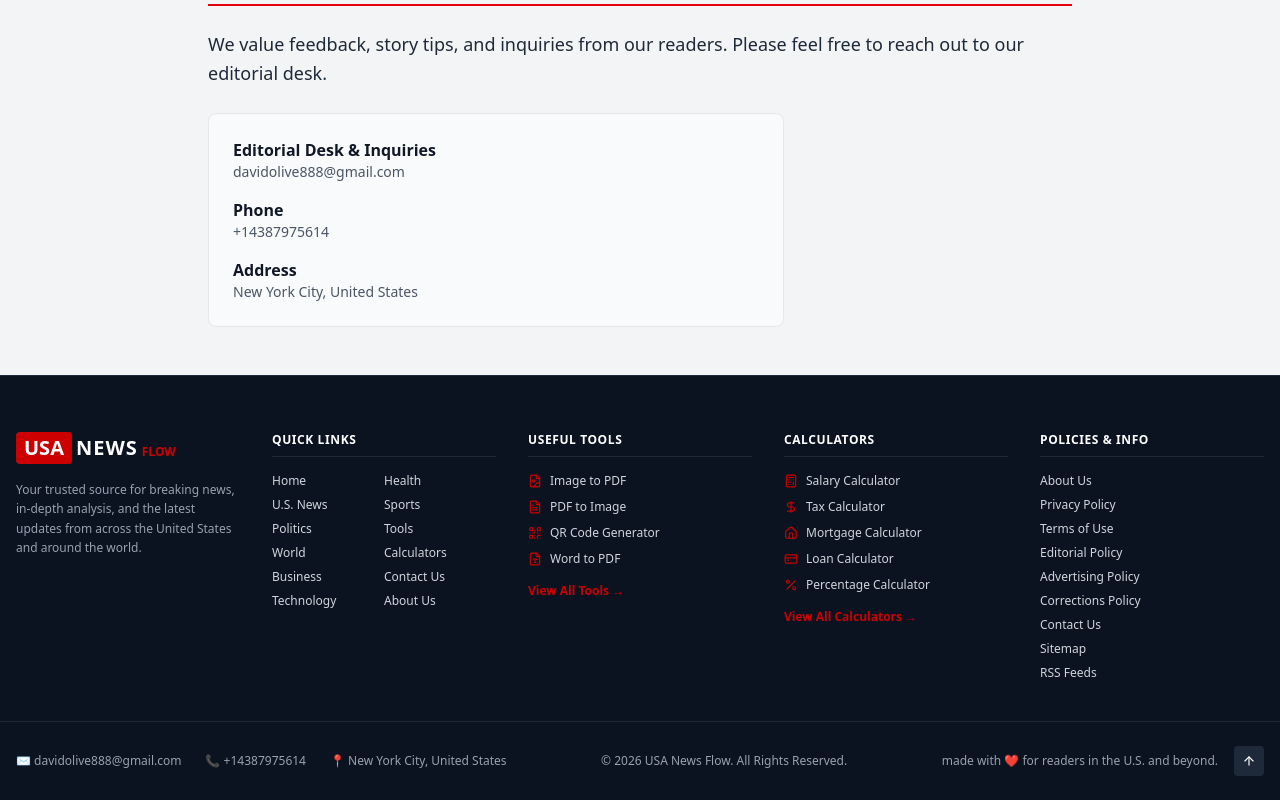
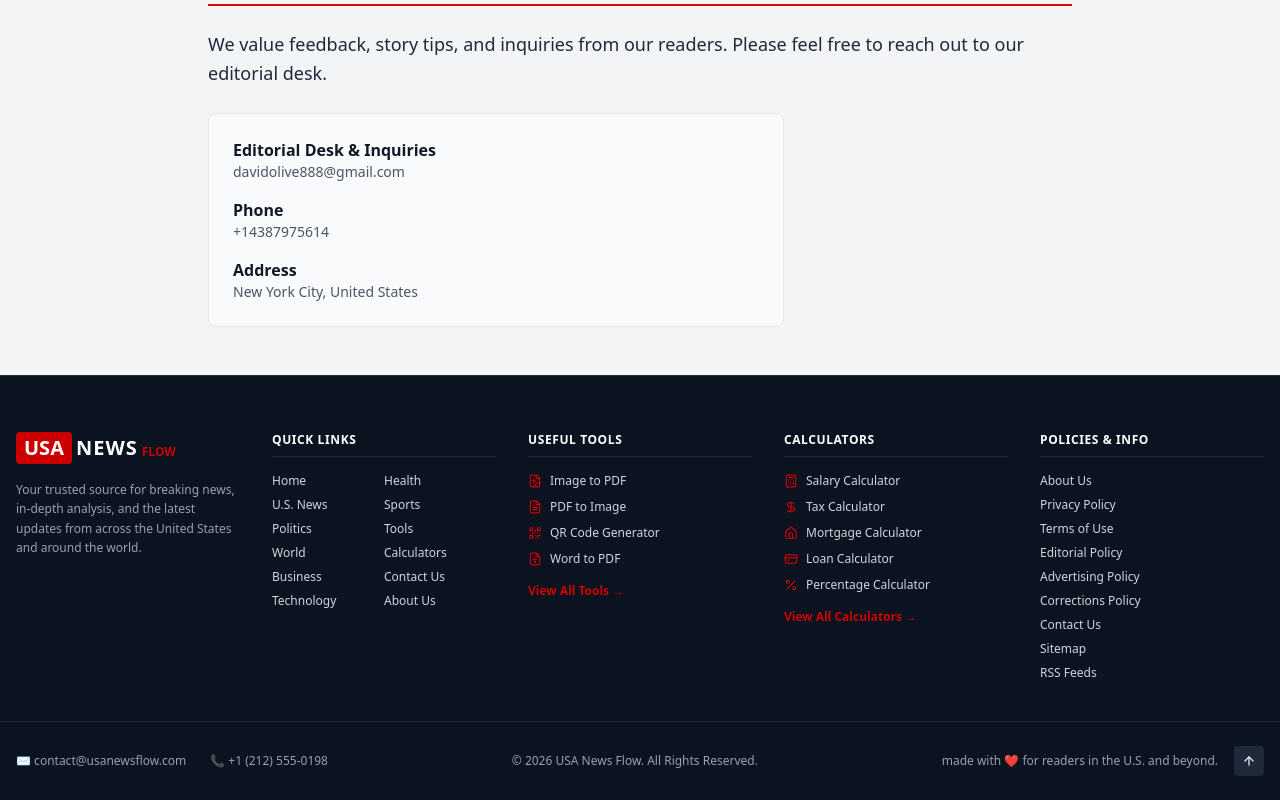
Before and after one commit to mrartsgamer4-spec/usa-news-flow, a Next.js app: page /contact in a window 1280 px wide. Shown: the part 257-1057 px from the top of the page. Built offline with nearby package versions, Linux system fonts and the light colour scheme.

Commit message:
Update Footer.tsx

```diff
--- a/src/components/layout/Footer.tsx
+++ b/src/components/layout/Footer.tsx
@@ -59,7 +59,7 @@ export default function Footer() {
                     </ul>
                 </div>
 
-                {/* Useful Tools */}
+                {/* Useful Tools (Synced with Navbar Dropdown) */}
                 <div>
                     <h3 className="text-white font-bold text-xs uppercase tracking-wider mb-4 border-b border-gray-800 pb-2">Useful Tools</h3>
                     <ul className="space-y-2.5 text-xs">
@@ -89,7 +89,7 @@ export default function Footer() {
                     </Link>
                 </div>
 
-                {/* Calculators */}
+                {/* Calculators (Synced with Navbar Dropdown) */}
                 <div>
                     <h3 className="text-white font-bold text-xs uppercase tracking-wider mb-4 border-b border-gray-800 pb-2">Calculators</h3>
                     <ul className="space-y-2.5 text-xs">
@@ -144,16 +144,13 @@ export default function Footer() {
 
             {/* Bottom Bar */}
             <div className="max-w-7xl mx-auto px-4 pt-6 flex flex-col sm:flex-row items-center justify-between text-xs text-gray-400 gap-4">
-                <div className="flex flex-wrap items-center gap-4 sm:gap-6">
-                    <a href="mailto:davidolive888@gmail.com" className="hover:text-white transition">
-                        ✉ davidolive888@gmail.com
+                <div className="flex items-center gap-6">
+                    <a href="mailto:contact@usanewsflow.com" className="hover:text-white transition">
+                        ✉ contact@usanewsflow.com
                     </a>
-                    <a href="tel:+14387975614" className="hover:text-white transition">
-                        📞 +14387975614
+                    <a href="tel:+12125550198" className="hover:text-white transition">
+                        📞 +1 (212) 555-0198
                     </a>
-                    <span>
-                        📍 New York City, United States
-                    </span>
                 </div>
                 <div>
                     © 2026 USA News Flow. All Rights Reserved.
```
